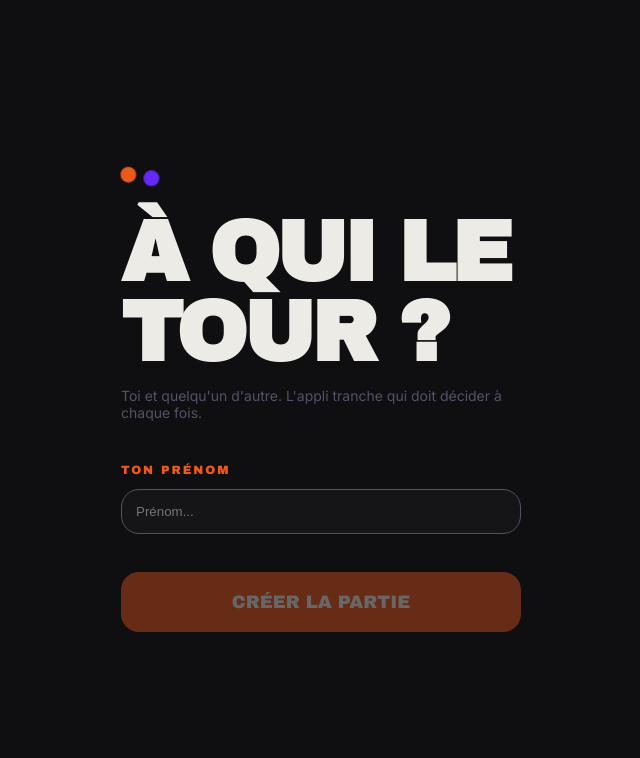
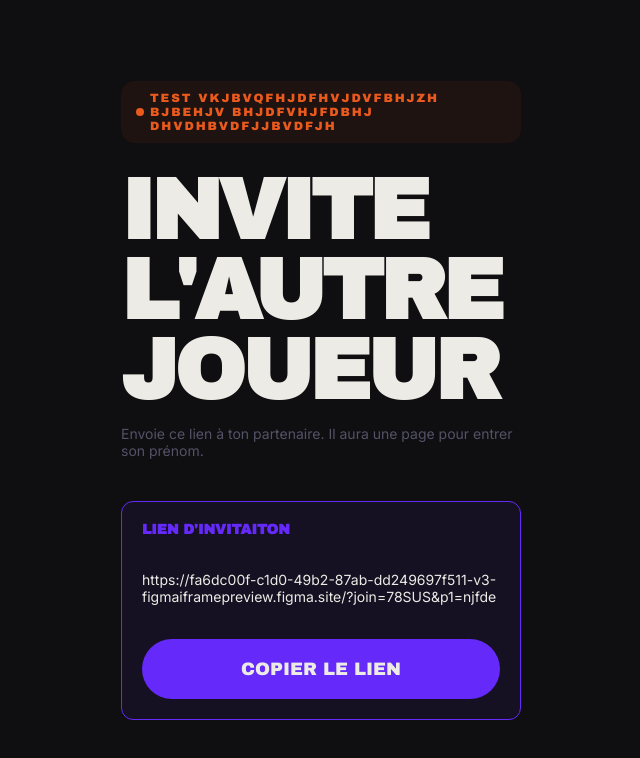
Before and after one commit to Passiflore/a-qui-le-tour, a React (Vite) app: page / in a window 1280 px wide. Shown: the top 758 px of the page, without its empty margins (319-959 px from the left). Built offline with nearby package versions, Linux system fonts and the light colour scheme.

Commit message:
feat: add InvitePage

```diff
--- a/src/App.tsx
+++ b/src/App.tsx
@@ -1,11 +1,12 @@
 import "./App.css";
 import CenteredPageLayout from "./layouts/CenteredPageLayout/CenteredPageLayout";
-import HomePage from "./pages/HomePages/HomePage";
+
+import InvitePage from "./pages/InvitePage/InvitePage";
 
 function App() {
 	return (
 		<CenteredPageLayout>
-			<HomePage />
+			<InvitePage />
 		</CenteredPageLayout>
 	);
 }
--- a/src/index.css
+++ b/src/index.css
@@ -11,6 +11,9 @@
 	--color-description: #545267;
 	--color-accentuation: #eb5a1d;
 	--color-accentuation2: #6529fa;
+
+	--color-accentuation-transparent: #eb5a1d12;
+	--color-accentuation2-transparent: #6529fa12;
 }
 
 * {
--- a/src/pages/InvitePage/InvitePage.css
+++ b/src/pages/InvitePage/InvitePage.css
@@ -0,0 +1,78 @@
+.inviteContent {
+	display: flex;
+	flex-direction: column;
+	gap: 28px;
+}
+
+.inviteBadge {
+	background-color: var(--color-accentuation-transparent);
+	width: fit-content;
+	max-width: 100%;
+	padding: 10px 15px;
+	display: flex;
+	align-items: center;
+	border-radius: 14px;
+	gap: 6px;
+}
+
+.userName {
+	font-family: var(--font-display);
+	font-size: 12px;
+	letter-spacing: 0.16em;
+	color: var(--color-accentuation);
+	text-transform: uppercase;
+	min-width: 0;
+	overflow-wrap: anywhere;
+}
+
+.orangeCircle {
+	background-color: var(--color-accentuation);
+	width: 8px;
+	height: 8px;
+	border-radius: 100%;
+	flex-shrink: 0;
+}
+.inviteTitle {
+	font-family: var(--font-display);
+	font-size: 85px;
+	font-weight: 900;
+	text-transform: uppercase;
+	line-height: 80px;
+	letter-spacing: -0.04em;
+	margin: 0;
+	color: var(--color-text);
+}
+
+.inviteDescription {
+	color: var(--color-description);
+}
+
+.invitationLinkContainer {
+	background-color: var(--color-accentuation2-transparent);
+	border-radius: 12px;
+	border: 1px solid var(--color-accentuation2);
+	padding: 20px;
+	display: flex;
+	flex-direction: column;
+	gap: 20px;
+}
+
+.inviteLinkTitle {
+	margin: 0;
+	color: var(--color-accentuation2);
+	text-transform: uppercase;
+	font-family: var(--font-display);
+	font-size: 14px;
+}
+
+.copyButton {
+	font-family: var(--font-display);
+	width: 100%;
+	font-size: 18px;
+	text-transform: uppercase;
+	color: var(--color-text);
+	padding: 20px 0;
+	background-color: var(--color-accentuation2);
+	border: none;
+	border-radius: 30px;
+}
--- a/src/pages/InvitePage/InvitePage.tsx
+++ b/src/pages/InvitePage/InvitePage.tsx
@@ -1,5 +1,30 @@
+import "./InvitePage.css";
+
 function InvitePage() {
-	return <h1>Return page</h1>;
+	return (
+		<main className="inviteContent">
+			<div className="inviteBadge" aria-hidden="true">
+				<span className="orangeCircle" />
+				<span className="userName">
+					test vkjbvqfhjdfhvjdvfbhjzh bjbehjv bhjdfvhjfdbhj dhvdhbvdfjjbvdfjh
+				</span>
+			</div>
+			<div className="inviteText">
+				<h1 className="inviteTitle">Invite l'autre joueur</h1>
+				<p className="inviteDescription">
+					Envoie ce lien à ton partenaire. Il aura une page pour entrer son
+					prénom.
+				</p>
+			</div>
+			<div className="invitationLinkContainer">
+				<h3 className="inviteLinkTitle">Lien d'invitaiton</h3>
+				<p>
+					https://fa6dc00f-c1d0-49b2-87ab-dd249697f511-v3-figmaiframepreview.figma.site/?join=78SUS&p1=njfde
+				</p>
+				<button className="copyButton">Copier le lien</button>
+			</div>
+		</main>
+	);
 }
 
 export default InvitePage;
```
